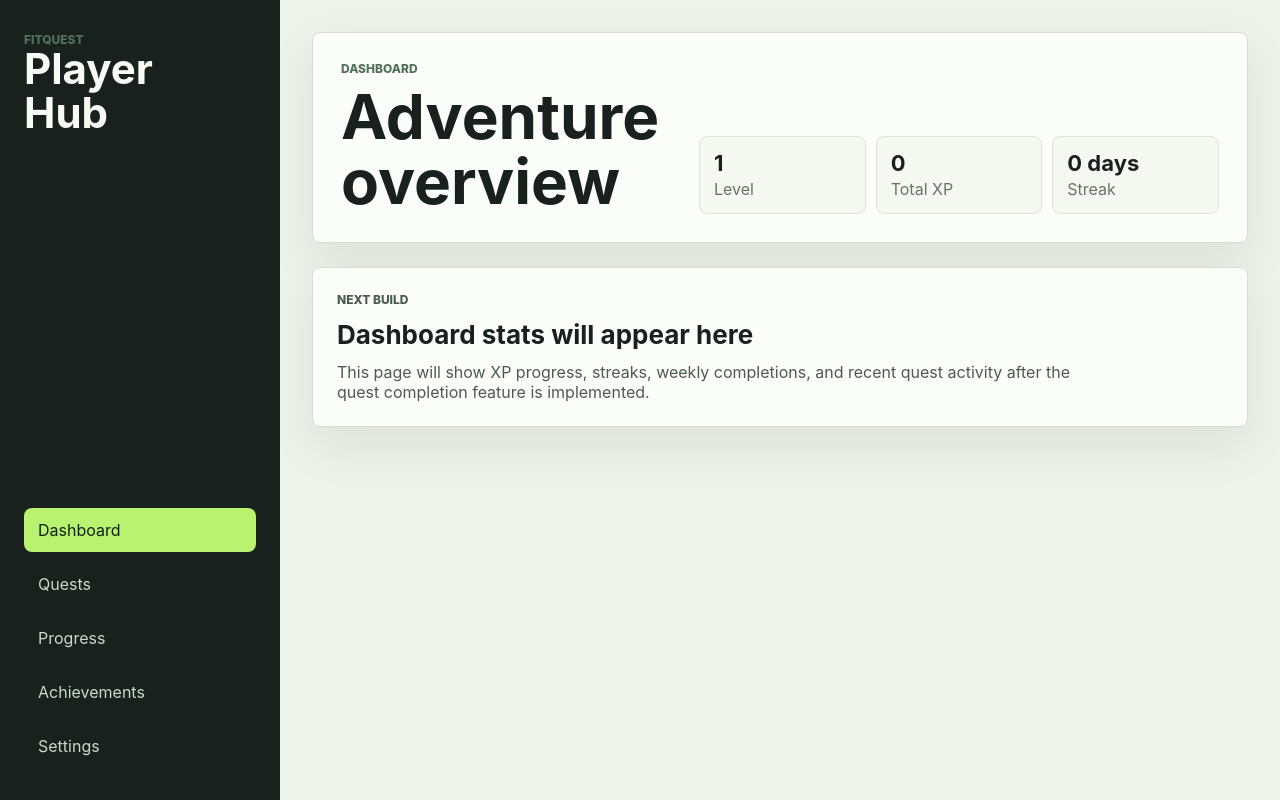
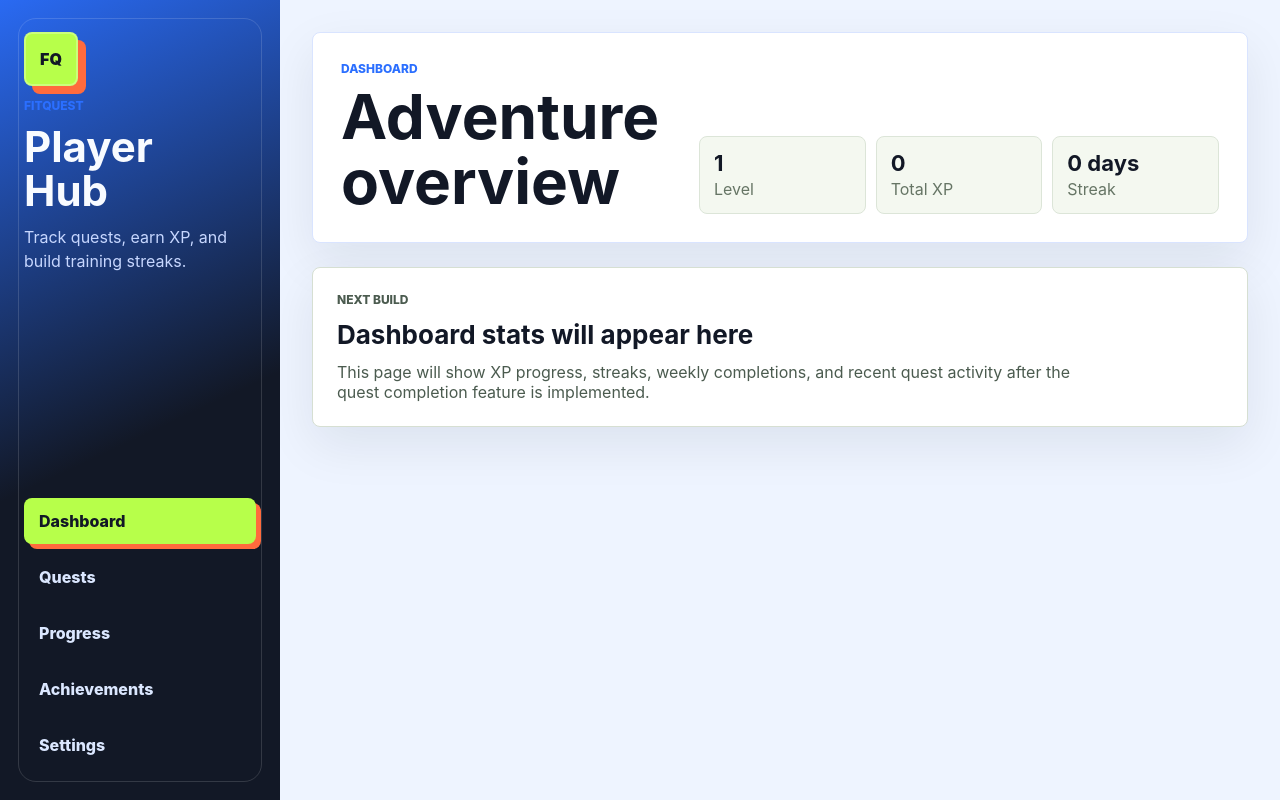
Before and after one commit to ZiruiJia11/msa-2026-phase-2-software, a React (Vite) app in the folder frontend/: page / in a window 1280 px wide. Built offline with nearby package versions, Linux system fonts and the light colour scheme.

Commit message:
Refresh FitQuest shell styling

```diff
--- a/frontend/src/App.css
+++ b/frontend/src/App.css
@@ -4,8 +4,8 @@
 
 :root {
   font-family: Inter, ui-sans-serif, system-ui, -apple-system, BlinkMacSystemFont, "Segoe UI", sans-serif;
-  color: #18211d;
-  background: #edf2ea;
+  color: #121826;
+  background: #eef4ff;
   font-synthesis: none;
   text-rendering: optimizeLegibility;
   -webkit-font-smoothing: antialiased;
@@ -48,8 +48,40 @@ a {
   justify-content: space-between;
   gap: 32px;
   padding: 32px 24px;
-  color: #f7fbf4;
-  background: #18211d;
+  overflow: hidden;
+  color: #f8fbff;
+  background:
+    linear-gradient(155deg, rgba(43, 111, 255, 0.94), rgba(18, 24, 38, 0.98) 54%),
+    #121826;
+}
+
+.sidebar::before {
+  content: "";
+  position: absolute;
+  inset: 18px;
+  border: 1px solid rgba(255, 255, 255, 0.14);
+  border-radius: 18px;
+  pointer-events: none;
+}
+
+.brand-block {
+  position: relative;
+  z-index: 1;
+  display: grid;
+  gap: 12px;
+}
+
+.brand-mark {
+  display: inline-grid;
+  width: 54px;
+  height: 54px;
+  place-items: center;
+  border: 2px solid rgba(255, 255, 255, 0.28);
+  border-radius: 8px;
+  color: #121826;
+  background: #b7ff4a;
+  box-shadow: 8px 8px 0 #ff6b3d;
+  font-weight: 900;
 }
 
 .sidebar h1,
@@ -66,22 +98,35 @@ a {
   font-size: 42px;
 }
 
+.sidebar-copy {
+  max-width: 210px;
+  margin: 0;
+  color: #c7d7ff;
+  line-height: 1.5;
+}
+
 .sidebar nav {
+  position: relative;
+  z-index: 1;
   display: grid;
   gap: 10px;
 }
 
 .sidebar nav a {
+  border: 1px solid transparent;
   padding: 12px 14px;
   border-radius: 8px;
-  color: #cbd8ca;
+  color: #dbe7ff;
   text-decoration: none;
+  font-weight: 800;
 }
 
 .sidebar nav a.active,
 .sidebar nav a:hover {
-  color: #112016;
-  background: #b8f26f;
+  border-color: rgba(183, 255, 74, 0.55);
+  color: #121826;
+  background: #b7ff4a;
+  box-shadow: 5px 5px 0 #ff6b3d;
 }
 
 .main-content {
@@ -103,10 +148,10 @@ a {
   gap: 24px;
   align-items: end;
   padding: 28px;
-  border: 1px solid #d6dfd2;
+  border: 1px solid #d9e4ff;
   border-radius: 8px;
-  background: #fbfdf8;
-  box-shadow: 0 18px 50px rgba(24, 33, 29, 0.08);
+  background: #ffffff;
+  box-shadow: 0 18px 50px rgba(18, 24, 38, 0.08);
 }
 
 .hero-band h2 {
@@ -116,7 +161,7 @@ a {
 
 .eyebrow {
   margin: 0;
-  color: #52705b;
+  color: #2b6fff;
   font-size: 12px;
   font-weight: 800;
   letter-spacing: 0;
@@ -141,7 +186,7 @@ a {
 }
 
 .metric-row strong {
-  color: #18211d;
+  color: #121826;
   font-size: 22px;
   line-height: 1.1;
 }
@@ -163,8 +208,8 @@ a {
 .panel {
   border: 1px solid #d6dfd2;
   border-radius: 8px;
-  background: #fbfdf8;
-  box-shadow: 0 18px 50px rgba(24, 33, 29, 0.08);
+  background: #ffffff;
+  box-shadow: 0 18px 50px rgba(18, 24, 38, 0.08);
 }
 
 .quest-form,
@@ -220,8 +265,8 @@ textarea {
 input:focus,
 select:focus,
 textarea:focus {
-  border-color: #6a9d46;
-  box-shadow: 0 0 0 3px rgba(184, 242, 111, 0.35);
+  border-color: #2b6fff;
+  box-shadow: 0 0 0 3px rgba(43, 111, 255, 0.16);
 }
 
 .primary-button,
@@ -235,12 +280,13 @@ textarea:focus {
 }
 
 .primary-button {
-  color: #112016;
-  background: #b8f26f;
+  color: #121826;
+  background: #b7ff4a;
+  box-shadow: 4px 4px 0 #ff6b3d;
 }
 
 .primary-button:hover {
-  background: #a6e35c;
+  background: #a9f53c;
 }
 
 .primary-button:disabled {
@@ -249,13 +295,13 @@ textarea:focus {
 }
 
 .ghost-button {
-  color: #26352b;
-  background: #eef4ea;
+  color: #17213a;
+  background: #eef4ff;
 }
 
 .danger-button {
   color: #ffffff;
-  background: #9d4b3f;
+  background: #ff5f57;
 }
 
 .status {
@@ -271,8 +317,8 @@ textarea:focus {
 }
 
 .status.success {
-  color: #23552d;
-  background: #e0f6d8;
+  color: #245019;
+  background: #e9ffd1;
 }
 
 .toggle-row {
--- a/frontend/src/App.tsx
+++ b/frontend/src/App.tsx
@@ -12,9 +12,11 @@ export default function App() {
     <BrowserRouter>
       <div className="app-shell">
         <aside className="sidebar">
-          <div>
+          <div className="brand-block">
+            <span className="brand-mark" aria-hidden="true">FQ</span>
             <p className="eyebrow">FitQuest</p>
             <h1>Player Hub</h1>
+            <p className="sidebar-copy">Track quests, earn XP, and build training streaks.</p>
           </div>
           <nav aria-label="Main navigation">
             <NavLink to="/" end>Dashboard</NavLink>
```
